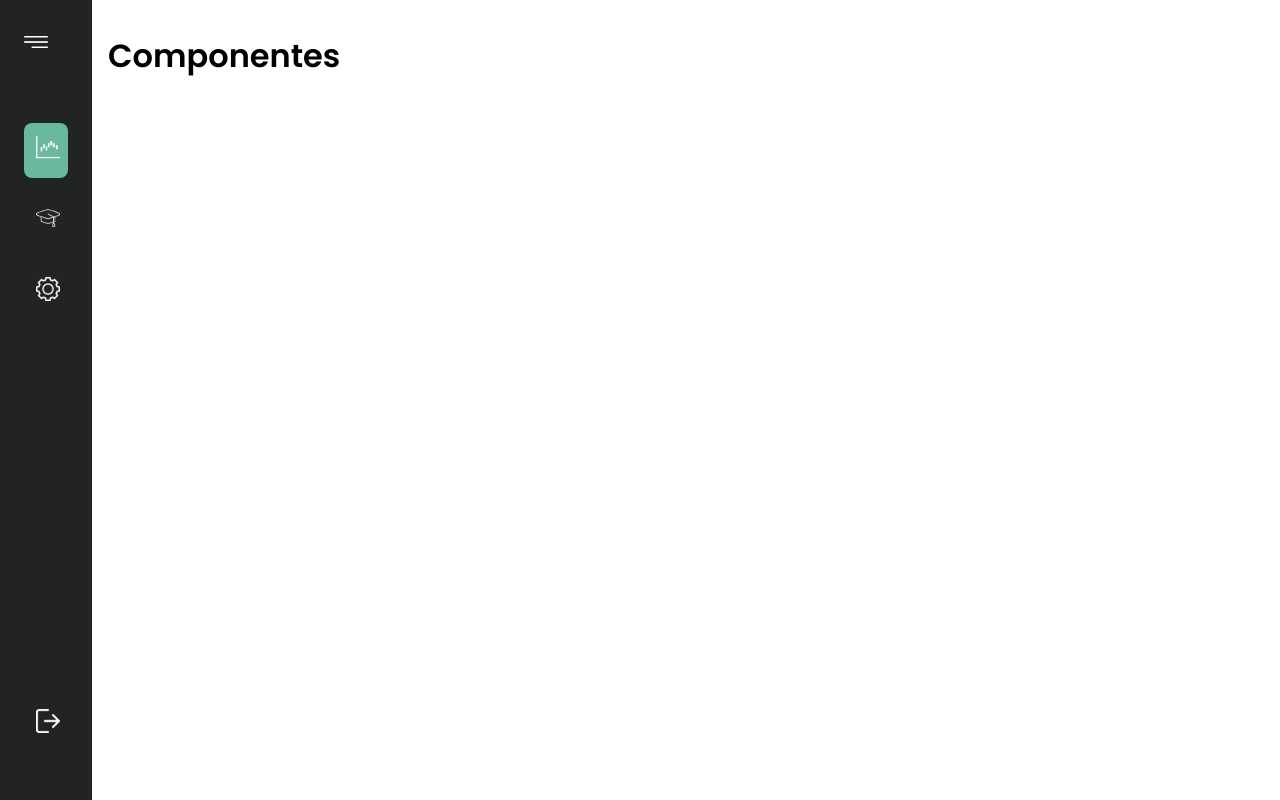
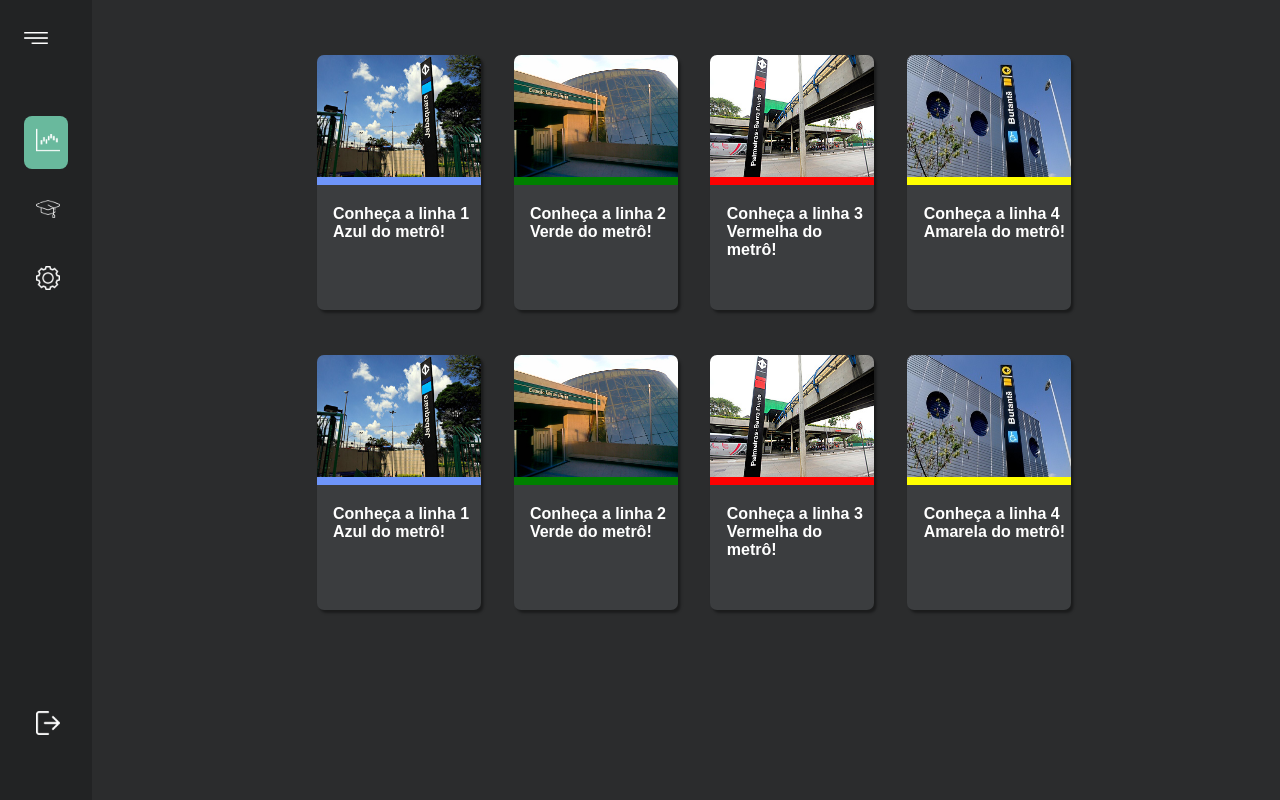
Before and after one commit to AmVittor/Maze, a plain HTML site: page Site_Maze/HTML/dashboard.html in a window 1280 px wide. Drawn offline with Linux system fonts and the light colour scheme.

Commit message:
adicionado cards a dashboard

```diff
--- a/Site_Maze/CSS/CSS/dashboardStyle.css
+++ b/Site_Maze/CSS/CSS/dashboardStyle.css
@@ -20,7 +20,29 @@
   /* z index é um elemento de empilhamento, logo um numero superior fica a frente de um numero inferior (trabalha com o eixo z) */
 
   --z-fixed: 100;
-}
+
+/*====  VARIAVEIS  Cards ============================ */
+
+  /* --- Cores de fundo do site ---  */
+  /* Cor de Fundo Primaria: #222324 - (Escura) */
+  --base-color-primary: #222324;
+  /* Cor de Fundo Secundaria: #2B2C2D - (Clara, pórem não mais que a Terciaria) */
+  --base-color-secondary: #2B2C2D;
+  /* Cor de Fundo Terciaria: #3B3D3F - (Mais clara) */
+  --base-color-tertiary: #3B3D3F;
+
+  /*	--- Cor para os Textos do Site --- */
+  /* Cor de Titulo: #69B99D - (Verde Escuro) */
+
+  --title-color-primary: #ffff;
+  /* Cor de Texto: #4ADAA8 - (Verde Claro) */
+  --text-color-secondary: #4ADAA8;
+
+  --title-color-primary: #69B99D;
+  /* Cor de Texto: #4ADAA8 - (Verde Claro) */
+  --text-color-secondary: #69B99D;
+
+  }
 
 
 /* BASE */
@@ -33,10 +55,16 @@ body{
   padding: 32px 0 0 108px;
   font-family: var(--body-font);
   font-size: var(--normal-font-size);
+  font: 400 1rem 'DM Sans', sans-serif;
+  color: var(--title-color-primary);
+  background: var(--base-color-secondary);
   transition: 0.5s;
 }
+
 h1{
   margin: 0;
+  font-family: 'Spartan', sans-serif;
+  color: var(--title-color-primary);
 }
 ul{
   margin: 0;
@@ -45,6 +73,10 @@ ul{
 }
 a{
   text-decoration: none;
+}
+
+span {
+  font-family: 'Spartan', sans-serif;
 }
 
 /* l NAV é a class que contem todos os filhos (elementos) */
@@ -144,10 +176,174 @@ a{
 
 /* Adicona padding ao body */
 .body-pd{
-  padding: 32px 0 0 256px;
+  padding: 32px 0 0 108px;
 }
 
 /* Active links menu */
 .active{
   background-color: var(--first-color);
 }
+
+/* CONTEUDO DA DASHBOARD */
+
+/* CARDS */
+@import url('https://fonts.googleapis.com/css2?family=Spartan:wght@100;200;300;400;500;600;700;800;900&display=swap');
+/*====  RESET ============================ */
+* {
+  margin: 0;
+  padding: 0;
+  box-sizing: border-box;
+}
+
+li{
+  list-style: none;
+}
+
+a {
+  text-decoration: none;
+  color: white;
+  color:#69B99D;
+  font-size: 20px;
+}
+
+img {
+  width: 100%;
+}
+
+
+/* ====  BASE ============================ */
+#home .text {
+  order: 0;
+  max-width: 420px;
+  text-align: left;
+}
+
+#home .text h1 {
+  font-size: 32px;
+  margin-bottom: 16px;
+}
+
+#home .text p {
+  margin-bottom: 32px;
+  color: white;
+  font-size: 22px;
+}
+
+#home .button {
+  text-align: center;
+  font-weight: bold;
+}
+
+.containernav{
+  background-color: #1a1b1c;
+  display: flex;
+  justify-content: center;
+  padding: 1.2%;
+  height: 70px;
+}
+
+.containernav .gridnav #header_logo{
+  background-color: #1a1b1c;
+  font-weight: 1000;
+  font-size: 26px;
+  margin-top: 0.5%;
+}
+
+.containernav .gridnav .title{
+  background-color: #1a1b1c;
+  font-weight: 100;
+  font-size: 20px;
+}
+
+.gridnav{
+  font-weight: 500;
+  display: flex;
+  height: 100%;
+  justify-content: space-evenly;
+  margin-top: 0.5%;
+  width: 80%;
+  list-style: none;
+}
+
+/* CORPO */
+.cointainer{
+  display: flex;
+  width: 70%;
+  margin: auto;
+  justify-content: space-between;
+}
+
+/*CARDS */
+.cardsHome{
+  display: flex;
+  justify-content: space-evenly;
+  align-items: center;
+  flex-wrap: wrap;
+  height: 300px;
+  /*mudei aqui 100%*/
+  width: ;
+}
+
+.card{
+  cursor: pointer;
+  box-shadow: 2.5px 3px 2.5px 0 hsla(0, 0%, 0%, 0.388);
+  height: 85%;
+  border-radius: 7px;
+  width: 20%;
+  background-color: #3B3D3F;
+}
+
+.card img{
+  height: 130px;
+  align-self: center;
+  border-radius: 7px 7px 0 0;
+
+}
+.card p{
+  color: white;
+  font-weight: bolder;
+  margin-left: 10%;
+  margin-top: 10%;
+}
+
+#blue img{
+  border-bottom: 8px solid #6E95F9;
+  width: 100%;
+}
+#green img{
+  border-bottom: 8px solid green;
+  width: 100%;
+}
+#red img{
+  border-bottom: 8px solid red;
+  width: 100%;
+}
+#yellow img{
+  border-bottom: 8px solid yellow;
+  width: 100%;
+}
+
+.card:hover {
+  transform: scale(1.03);
+  transition: .3s;
+}
+
+.containerDash{
+  width: 80%;
+  height: 300px;
+  display: flex;
+  padding-top: 2%;
+}
+
+.containerDash .linhas{
+  display: flex;
+  height: 50%;
+  width: 20%;
+  background-color: red;
+}
+
+.containerDash .linha_txt{
+  height: 50%;
+  width: 20%;
+  background-color: #6E95F9;
+}
--- a/Site_Maze/HTML/dashboard.html
+++ b/Site_Maze/HTML/dashboard.html
@@ -1,5 +1,6 @@
 <!DOCTYPE html>
 <html lang="pt">
+
 <head>
     <meta charset="UTF-8">
     <meta name="viewport" content="width=device-width, initial-scale=1.0">
@@ -9,13 +10,15 @@
     <link rel="stylesheet" href="../CSS/CSS/dashboardStyle.css">
 </head>
 <!-- body-pd para animar a sidebar pelo JS-->
+
 <body id="body-pd">
     <div class="l-navbar" id="navbar">
         <nav class="nav">
             <div>
                 <div class="nav_brand">
                     <a href="#" class="menu-toggle">
-                            <span><img src="../CSS/icon/menu.png" name="menu-outline" class="nav_toggle"  id="nav-toggle"></span>
+                        <span><img src="../CSS/icon/menu.png" name="menu-outline" class="nav_toggle"
+                                id="nav-toggle"></span>
                         <span href="#" class="nav_logo">Maze</span>
                     </a>
                 </div>
@@ -43,10 +46,69 @@
         </nav>
     </div>
     <!-- Div no espaço em branco -> espaço para colocar as proximas partes -->
-        <div>
-            <h1>Componentes</h1>
+
+    <div class="container">
+
+        <h1></h1>
+
+        <div class="cointainer">
+            <div class="cardsHome">
+                <div class="card" id="blue" onclick="blue()">
+                    <img src="../CSS/Linhas de Metro/Linha 1 - Azul.jpg" alt="">
+                    <p>Conheça a linha 1 Azul do metrô!</p>
+                </div>
+                <div class="card" id="green">
+                    <img src="../CSS/Linhas de Metro/Linha 2 - Verde.jpg" alt="">
+                    <p>Conheça a linha 2 Verde do metrô!</p>
+                </div>
+                <div class="card" id="red">
+                    <img src="../CSS/Linhas de Metro/Linha 3 - Vermelha.jpg" alt="">
+                    <p>Conheça a linha 3 Vermelha do metrô!</p>
+                </div>
+                <div class="card" id="yellow">
+                    <img src="../CSS/Linhas de Metro/Linha 4 - Amarela.jpg" alt="">
+                    <p>Conheça a linha 4 Amarela do metrô!</p>
+                </div>
+            </div>
+        </div>
+
+        <!-- Segunda linha dos Cards -->
+        <div class="cointainer">
+            <div class="cardsHome">
+                <div class="card" id="blue" onclick="blue()">
+                    <img src="../CSS/Linhas de Metro/Linha 1 - Azul.jpg" alt="">
+                    <p>Conheça a linha 1 Azul do metrô!</p>
+                </div>
+                <div class="card" id="green">
+                    <img src="../CSS/Linhas de Metro/Linha 2 - Verde.jpg" alt="">
+                    <p>Conheça a linha 2 Verde do metrô!</p>
+                </div>
+                <div class="card" id="red">
+                    <img src="../CSS/Linhas de Metro/Linha 3 - Vermelha.jpg" alt="">
+                    <p>Conheça a linha 3 Vermelha do metrô!</p>
+                </div>
+                <div class="card" id="yellow">
+                    <img src="../CSS/Linhas de Metro/Linha 4 - Amarela.jpg" alt="">
+                    <p>Conheça a linha 4 Amarela do metrô!</p>
+                </div>
+            </div>
+        </div>
+
+
+    </div>
+</body>
+
+</html>
+
+<script>
+    function blue() {
+        show.style.display = `block`;
+    }
+</script>
+
 </div>
 <!-- MAIN JS -->
 <script src="../JS/dashboard.js"></script>
 </body>
+
 </html>
```
Lines whose indentation alone changed are shown as unchanged.
